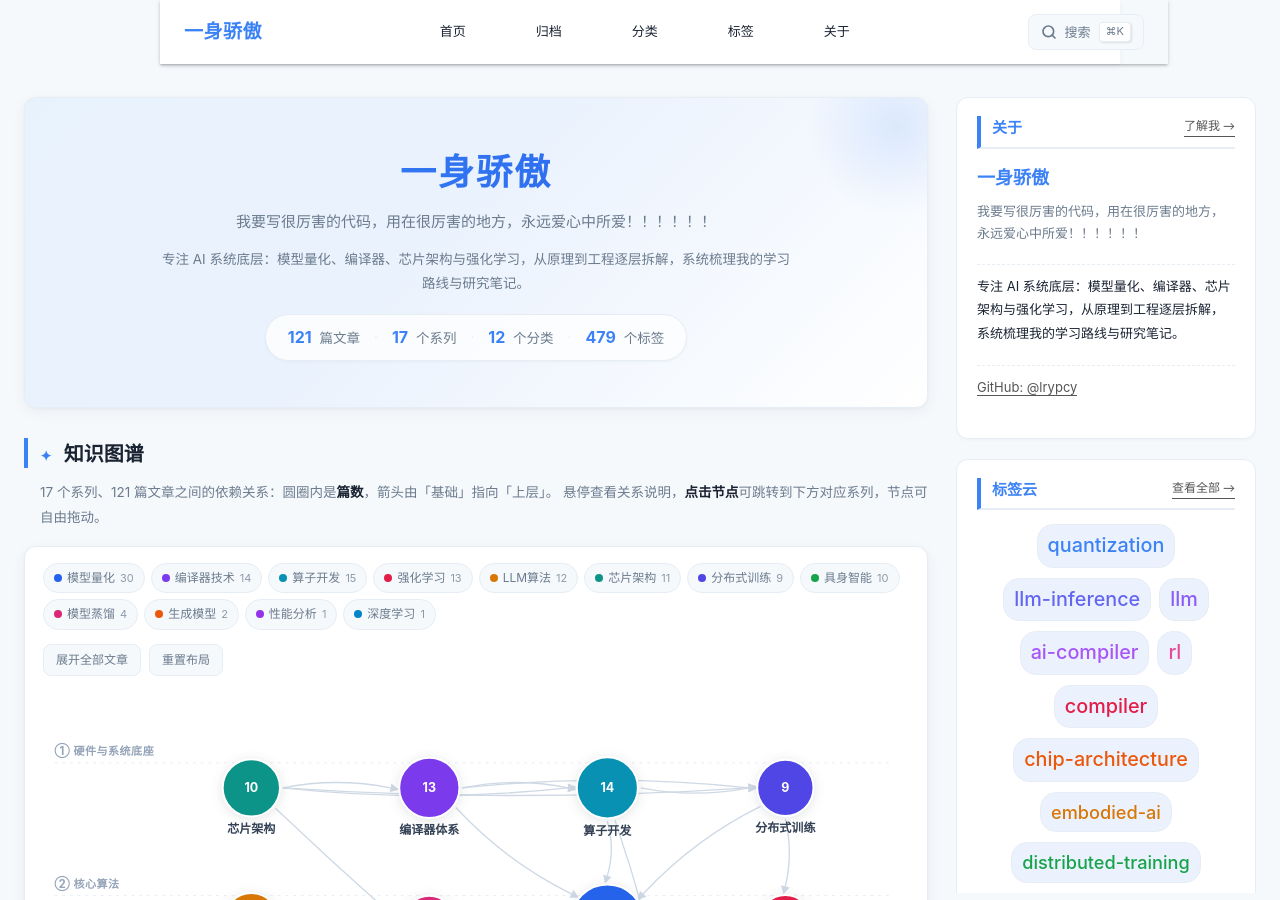
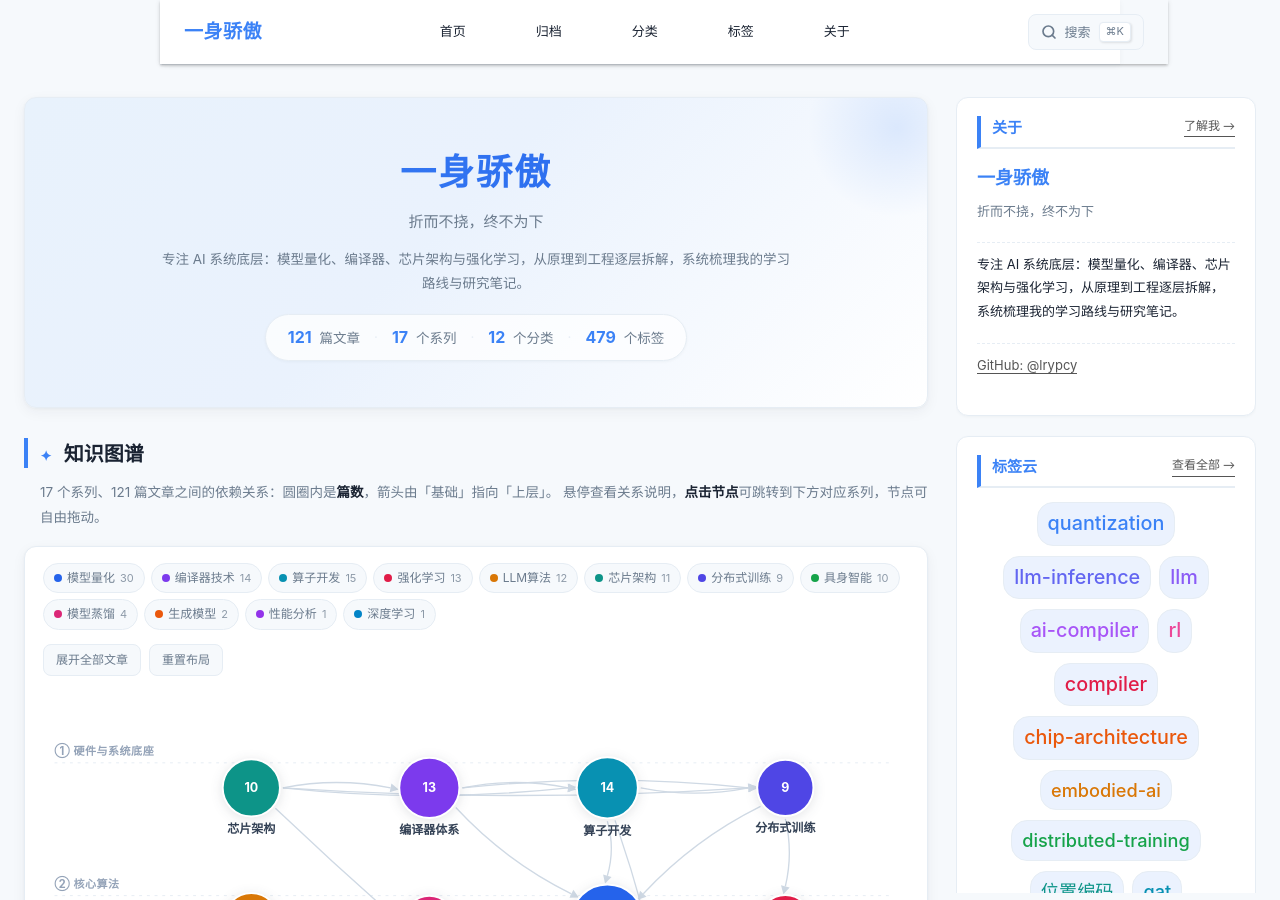
Before and after one commit to lrypcy/lrypcy.github.io, a Jekyll site: the page built from index.html, in a window 1280 px wide and 900 px high. Built offline with Jekyll 4.4.1, drawn with Linux system fonts in a browser that asks for light colours; the list of posts is cut into pages by our own code.

Commit message:
chore: 站点副标题改为「折而不挠，终不为下」

```diff
--- a/_config.yml
+++ b/_config.yml
@@ -1,6 +1,6 @@
 # Jekyll 配置
 title: 一身骄傲
-subtitle: 我要写很厉害的代码，用在很厉害的地方，永远爱心中所爱！！！！！！
+subtitle: 折而不挠，终不为下
 description: 生命要像阿汤哥一样奔跑
 about: 专注 AI 系统底层：模型量化、编译器、芯片架构与强化学习，从原理到工程逐层拆解，系统梳理我的学习路线与研究笔记。
 author: 裴从渊
```
